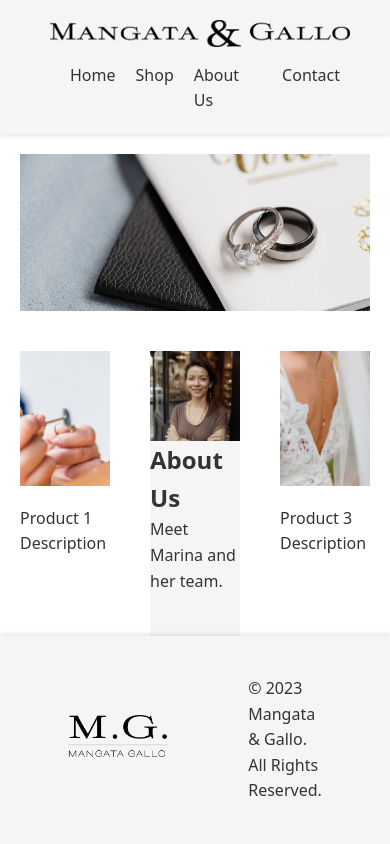
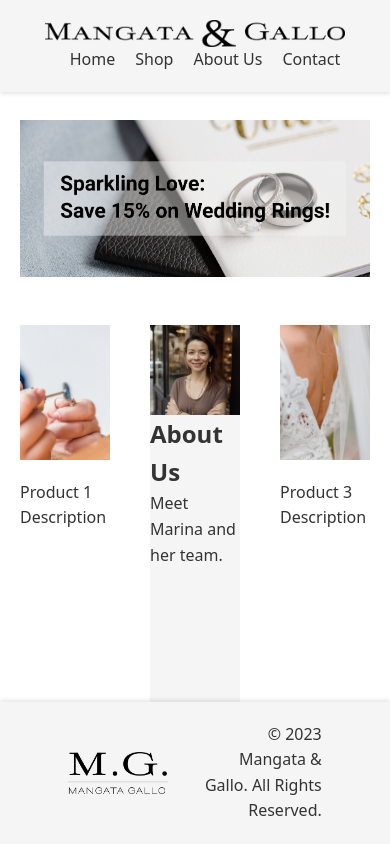
Before and after one commit to Sunkio/mangata-and-gallo, a plain HTML site: page index.html in a window 390 px wide. Drawn offline with Linux system fonts and the light colour scheme.

Commit message:
add new promo banner & improve basic styling

```diff
--- a/index.html
+++ b/index.html
@@ -26,6 +26,7 @@
     <link rel="shortcut icon" href="https://sunkio.github.io/mangata-and-gallo/favicon.ico?v=2">
 </head>
 <body>
+<!-- TODO: add links to meta tags -->
     <header>
         <img src="assets/Asset-2.png" alt="Mangata & Gallo Logo" class="logo">
         <nav>
@@ -39,7 +40,7 @@
     </header>
     <main>
         <section class="banner">
-            <img src="assets/wedding-rings-display.jpg" alt="Promotional Banner">
+            <img src="assets/mg_promotional-banner.jpg" alt="Promotional Banner">
         </section>
         <section class="featured-products">
             <article>
--- a/style.css
+++ b/style.css
@@ -30,18 +30,21 @@ a {
 header {
     display: flex;
     flex-direction: column;
-    /*justify-content: space-between;*/
+    justify-content: center;
     align-items: center;
-    padding: 20px 50px;
+    padding: 20px 0;
     background-color: #f5f5f5;
     box-shadow: 0 2px 4px rgba(0, 0, 0, 0.1);
+    position: fixed;
+    top: 0;
+    width: 100%;
 }
 
 .logo {
     width: 70%;
     min-width: 300px;
     max-width: 800px;
-    margin: 0 auto 1rem auto;
+    /*margin: 0 auto 1rem auto;*/
 }
 
 nav {
@@ -68,14 +71,39 @@ main, footer {
     padding: 50px;
 }
 
+main {
+    margin-top: 100px;
+}
+
 .banner {
     margin-bottom: 40px;
+    width: 100%;
+    position: relative;
+    text-align: center;
+    z-index: -1;
 }
 
 .banner img {
     width: 100%;
     height: auto;
-    display: block;
+}
+
+.banner h2 {
+    position: absolute;
+    top: 50%;
+    left: 50%;
+    transform: translate(-50%, -50%);
+    font-size: xx-large;
+}
+
+.rectangle {
+    background-color: rgba(245, 245, 245, 0.6);
+    width: 60%;
+    height: 60%;
+    position: absolute;
+        top: 50%;
+    left: 50%;
+    transform: translate(-50%, -50%);
 }
 
 .featured-products {
@@ -120,18 +148,25 @@ footer {
   width: 100%;
 }
 
-.footer-left img {
-    width: 100px;
-
+.footer-left {
+    width: 20%;
 }
 
-.footer-right p {
-    margin: 0;
+.footer-left img {
+    display: block;
+    width: 100px;
+    height: auto;
+}
+
+.footer-right {
+    width: 80%;
+    text-align: right;
+    /*margin: 0;*/
 }
 
 @media (max-width: 768px) {
-  main, .footer-wrapper {
-    padding: 20px;
+  main {
+    padding: 20px;;
   }
 
     .footer-right {
```
Also changed, not shown: assets/mg_promotional-banner.jpg (added).
